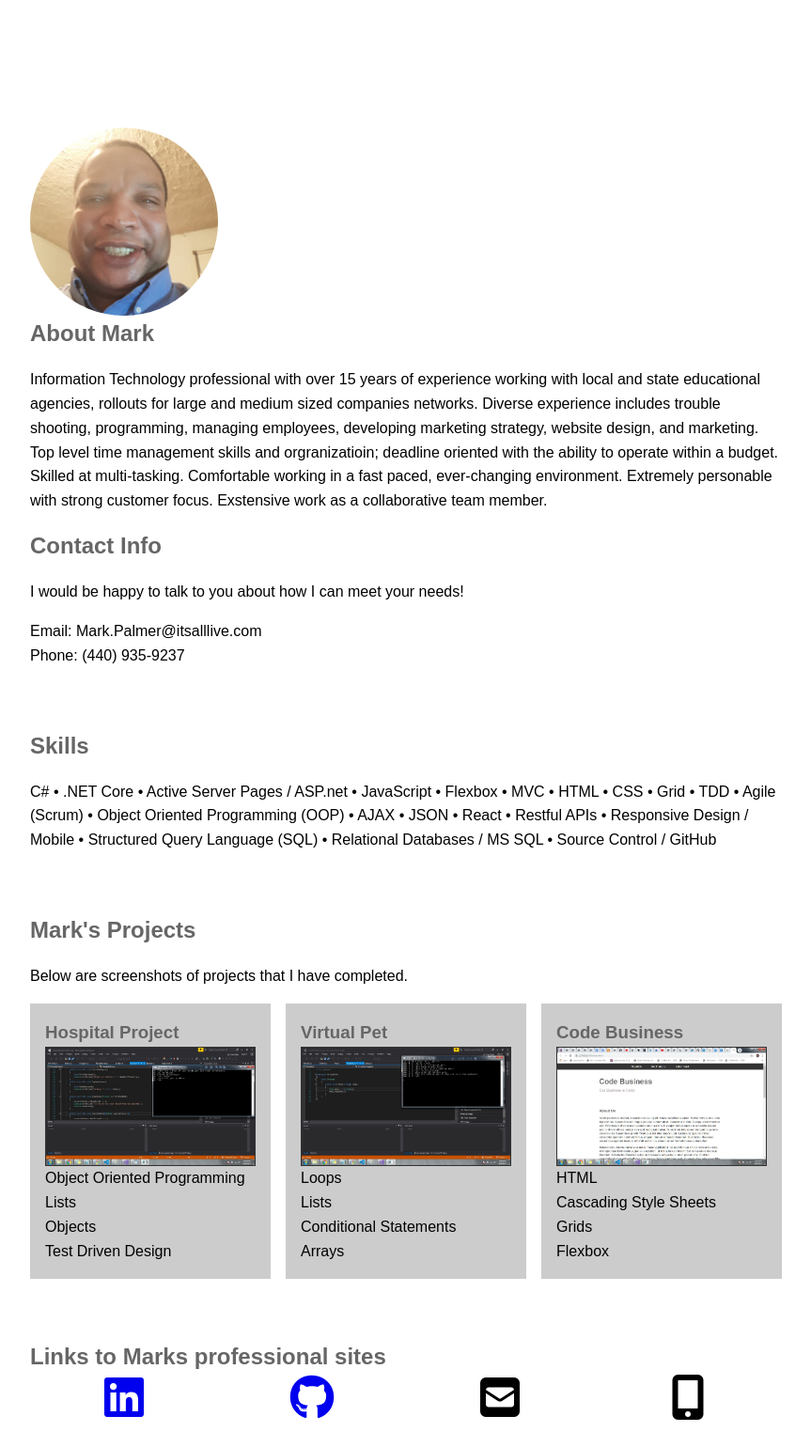
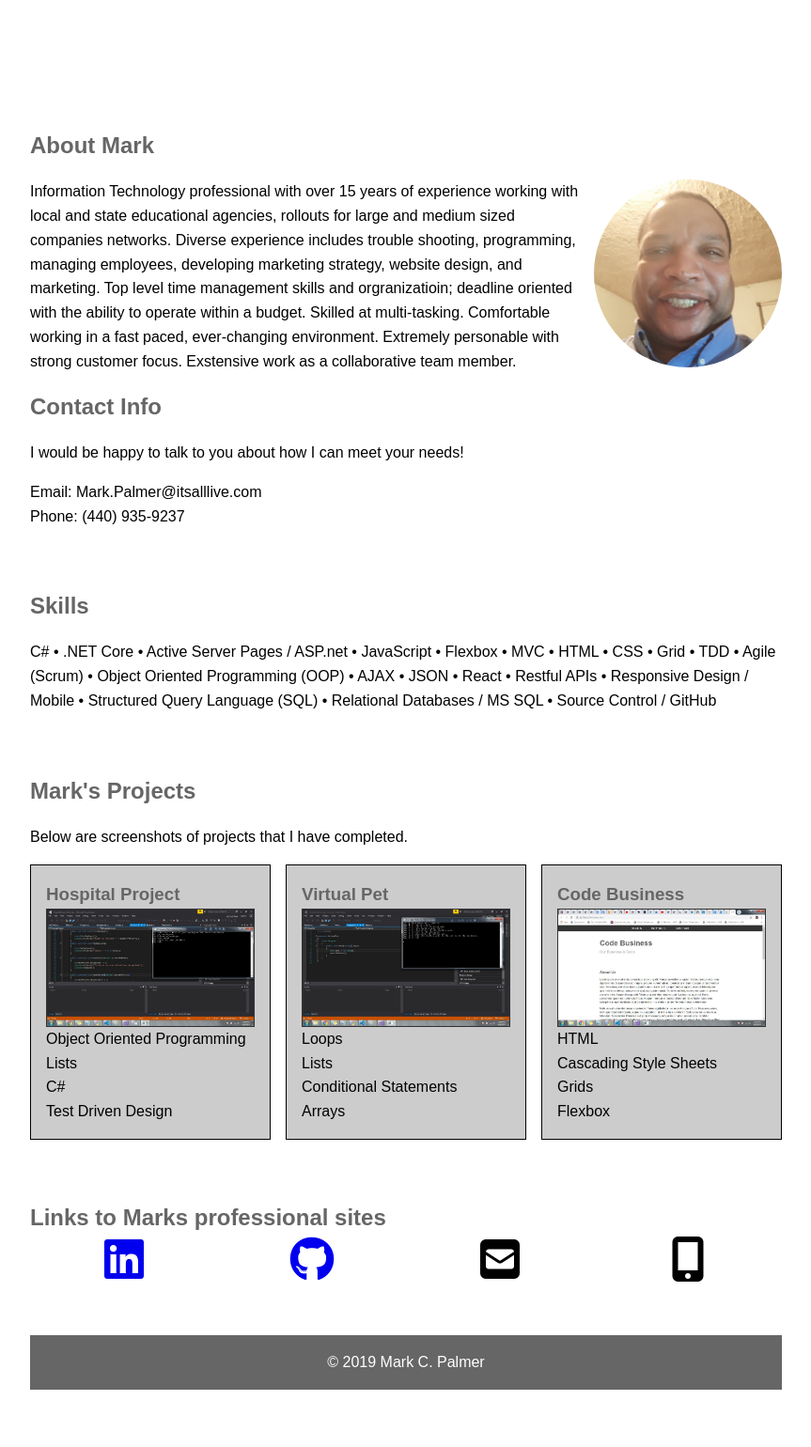
Before and after one commit to markcpalmer/markcpalmer.github.io, a plain HTML site: page index.html in a window 1280 px wide. Shown: the part 760-2300 px from the top of the page at 94% size, without its empty margins (208-1071 px from the left). After the commit the page ends 2255 px from the top, so only its background shows below. Drawn offline with Linux system fonts and the light colour scheme.

Commit message:
fixed problem with top moved picture to right and fixed missing anchor tag on projects

```diff
--- a/index.html
+++ b/index.html
@@ -7,7 +7,6 @@
     <script src="https://kit.fontawesome.com/cda72ff754.js"></script>
     <link rel="stylesheet" type="text/css" href="./style.css">
 </head>
-
 <body id="body">
     <header>
         <nav>
@@ -25,11 +24,10 @@
     </header>
     <main>
         <section id="aboutMark">
-            <div>
+            <h2>About Mark</h2>
+            <p>
                 <img src="./images/markpalmer.jpg">
-            </div>
-            <h2>About Mark</h2>
-            <p>Information Technology professional with over 15 years of experience working with local and state educational agencies, rollouts for large
+                Information Technology professional with over 15 years of experience working with local and state educational agencies, rollouts for large
                 and medium sized companies networks. Diverse experience includes trouble shooting, programming, managing employees, developing marketing
                 strategy, website design, and marketing.  Top level time management skills and orgranizatioin; deadline oriented with the ability to operate
                 within a budget.  Skilled at multi-tasking.  Comfortable working in a fast paced, ever-changing environment.  Extremely personable with strong
@@ -58,17 +56,21 @@
             <div id="projects">
                 <article>
                     <h3>Hospital Project</h3>
-                    <img src="./images/hospitalProject.jpg">
+                    <a href="https://github.com/markcpalmer/HospitalProblem" target="_blank">
+                        <img src="./images/hospitalProject.jpg">
+                    </a>
                     <ul>
                         <li>Object Oriented Programming</li>
                         <li>Lists</li>
-                        <li>Objects</li>
+                        <li>C#</li>
                         <li>Test Driven Design</li>
                     </ul>
                 </article>
                 <article>
                     <h3>Virtual Pet</h3>
-                    <img src="./images/virtualPet.jpg">
+                    <a href="https://github.com/mega24cde/VirtualPet" target="_blank">
+                        <img src="./images/virtualPet.jpg">
+                    </a>
                     <ul>
                         <li>Loops</li>
                         <li>Lists</li>
@@ -78,7 +80,9 @@
                 </article>
                 <article>
                     <h3>Code Business</h3>
-                    <img src="./images/codebusiness.jpg">
+                    <a href="https://github.com/markcpalmer/codeBusiness" target="_blank">
+                        <img src="./images/codebusiness.jpg">
+                    </a>
                     <ul>
                         <li>HTML</li>
                         <li>Cascading Style Sheets</li>
--- a/style.css
+++ b/style.css
@@ -6,9 +6,11 @@
     padding:0;
 
 }
+body{
+    padding-top: 2em;
+}
 html{
     font-size:16px;
-    margin-top: 2em;
 }
 h1,h2,h3{
     color: #666;
@@ -74,21 +76,24 @@ section > p{
 section ul {
 
 }
-#aboutMark div img {
+#aboutMark p img {
     border-radius: 100%;
+    float: right;
+    margin-left: 10px;
 }
 #aboutMark ul li {
     list-style: none;
 }
 #projects {
     display: grid;
-    grid-template-columns: repeat(3,1fr);
+    grid-template-columns: repeat(3, 1fr);
     grid-template-rows: auto;
     grid-column-gap: 1em;
 }
 #projects article {
     background: #ccc;
     padding: 1em;
+    border: 1px solid black;
 }
 #projects article img {
     width:100%;
```
